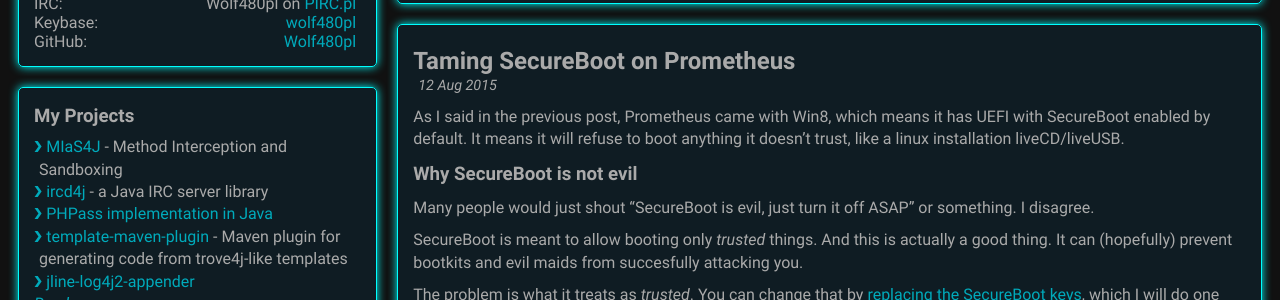
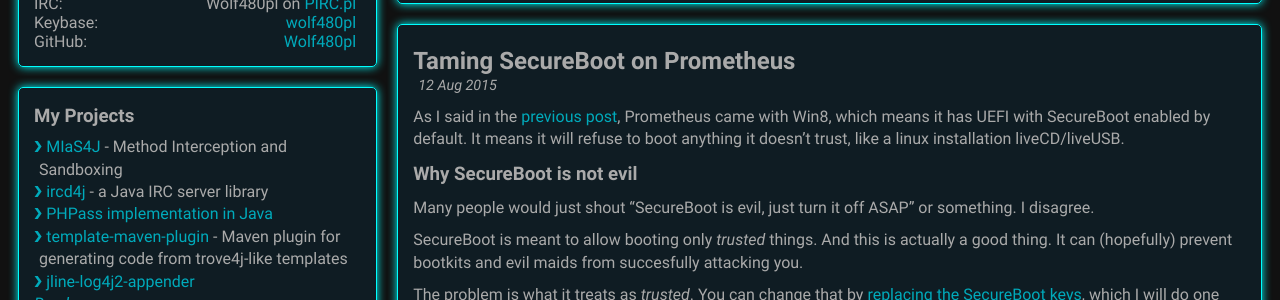
Before and after one commit to Wolf480pl/wolf480pl.github.com, a Jekyll site: the page built from _posts/2015-08-12-prometheus-secureboot.md, in a window 1280 px wide. Shown: the part 337-637 px from the top of the page. Built offline with Jekyll 4.4.1, drawn with Linux system fonts in a browser that asks for light colours; part of the change alters nothing that is shown.

```diff
--- a/_posts/2015-08-12-prometheus-secureboot.md
+++ b/_posts/2015-08-12-prometheus-secureboot.md
@@ -4,7 +4,7 @@ title: Taming SecureBoot on Prometheus
 categories: prometheus setup
 tags: secureboot secure boot uefi linux trust
 ---
-As I said in the previous post, Prometheus came with Win8, which means it has UEFI with SecureBoot enabled by default. It means it will refuse to boot anything it doesn't trust, like a linux installation liveCD/liveUSB.
+As I said in the [previous post][meet-prometheus], Prometheus came with Win8, which means it has UEFI with SecureBoot enabled by default. It means it will refuse to boot anything it doesn't trust, like a linux installation liveCD/liveUSB.
 
 ### Why SecureBoot is not evil
 
@@ -46,6 +46,7 @@ In my case, for some reason, HashTool only saw the /EFI directory of the Archiso
 
 Anyway, it works, Archiso is able to boot with SecureBoot enabled!
 
+[meet-prometheus]: {{ "/prometheus/2015/08/06/meet-prometheus/" | prepend: site.baseurl }}
 [own-your-uefi]: http://blog.hansenpartnership.com/owning-your-windows-8-uefi-platform/
 [PreLoader]: http://blog.hansenpartnership.com/linux-foundation-secure-boot-system-released/
 [preloader-sign-effort]: http://blog.hansenpartnership.com/adventures-in-microsoft-uefi-signing/
```
